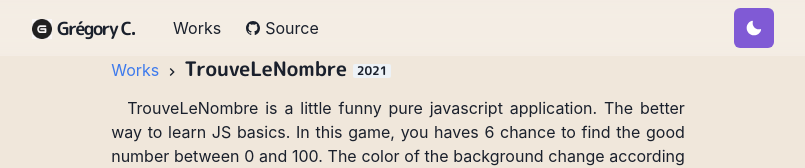
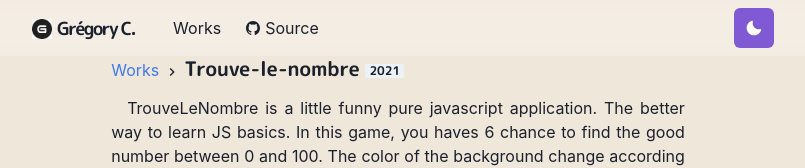
Before and after one commit to gregchapauli/My-Portfolio, a Next.js app: page /works/trouveMeNombre in a window 1280 px wide. Shown: the top 168 px of the page, without its empty margins (242-1047 px from the left). Built offline with nearby package versions, Linux system fonts and the light colour scheme.

Commit message:
Correction titre

```diff
--- a/pages/works/trouveMeNombre.js
+++ b/pages/works/trouveMeNombre.js
@@ -4,10 +4,10 @@ import { Title, WorkImage, Meta } from '../../components/work'
 import P from '../../components/paragraph'
 
 const Work = () => (
-  <Layout title="trouveLeNombre">
+  <Layout title="trouveLenombre">
     <Container>
       <Title>
-        TrouveLeNombre <Badge>2021</Badge>
+        Trouve-le-nombre <Badge>2021</Badge>
       </Title>
       <P>
         TrouveLeNombre is a little funny pure javascript application. The better
```
